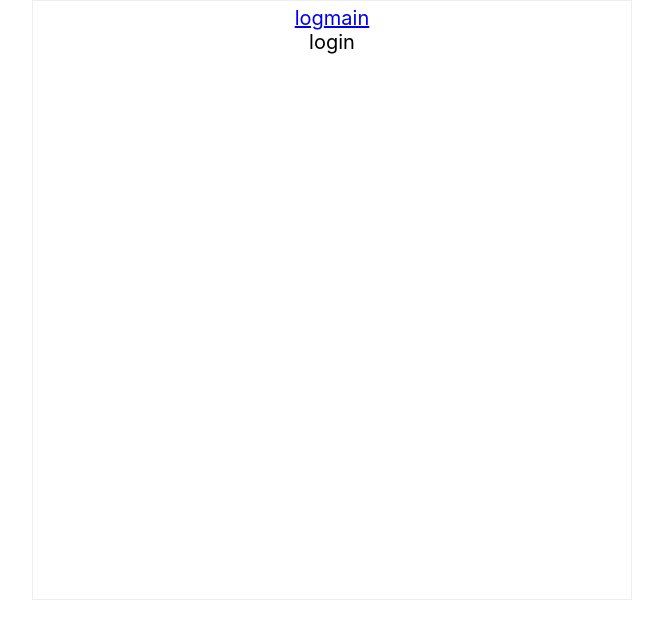
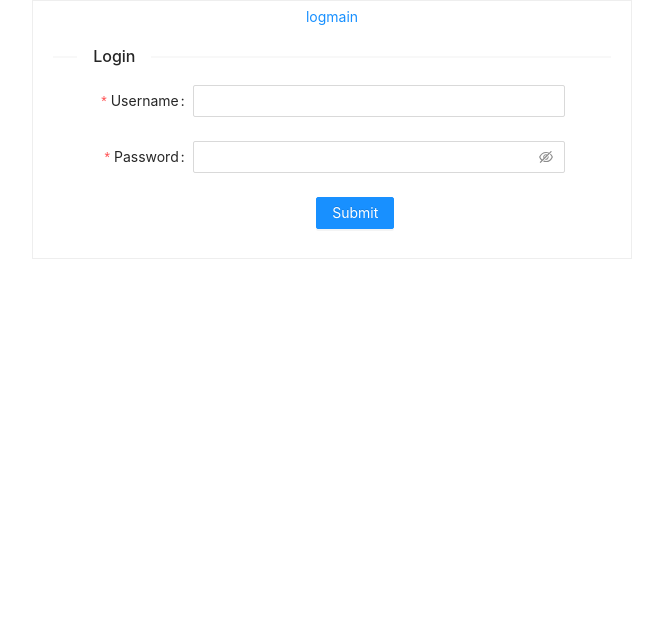
Before and after one commit to kozzztia/ListApp, a React (Create React App) app: page /login in a window 1280 px wide. Shown: the top 638 px of the page, without its empty margins (308-971 px from the left). Built offline with nearby package versions, Linux system fonts and the light colour scheme.

Commit message:
login form

```diff
--- a/package.json
+++ b/package.json
@@ -10,6 +10,7 @@
     "@types/node": "^16.18.3",
     "@types/react": "^18.0.24",
     "@types/react-dom": "^18.0.8",
+    "antd": "^4.24.1",
     "react": "^18.2.0",
     "react-dom": "^18.2.0",
     "react-router-dom": "^6.4.2",
--- a/src/App.css
+++ b/src/App.css
@@ -1,11 +1,8 @@
-
-
 
 .App {
     text-align: center;
     margin:0 auto;
-    padding:5px;
+    padding: 5px 20px;
     max-width: 600px;
-    min-height: 600px;
     border: 1px solid #eee;
 }
--- a/src/App.tsx
+++ b/src/App.tsx
@@ -1,11 +1,13 @@
 import React, {useState} from 'react';
 import './App.css';
+import 'antd/dist/antd.css';
 import {Route, Routes} from "react-router-dom";
 import PrivateRoutesHoc from "./privateHocs/PrivateRoutesHoc";
 import Landing from "./Components/Landing";
+import LoginPage from "./Login-page/LoginPage";
 
 function App() {
-    const [isAuth , setIsAuth] = useState<boolean>(false)
+    const [isAuth , setIsAuth] = useState<boolean>(true)
   return (
     <div className="App">
         <Routes>
@@ -15,7 +17,7 @@ function App() {
                     <Route path="main/:id" element={<p>id</p>} />
                 </Route>
                 <Route path="*" element={<p>There's nothing here: 404!</p>} />
-                <Route path="login" element={<p>login</p>} />
+                <Route path="login" element={<LoginPage/>} />
             </Route>
         </Routes>
     </div>
--- /dev/null
+++ b/src/Login-page/LoginPage.tsx
@@ -0,0 +1,42 @@
+import React from 'react';
+import {Button, Checkbox, Divider, Form, Input} from "antd";
+
+const LoginPage = () => {
+    return (
+        <>
+            <Divider orientation={"left"}>Login</Divider>
+        <Form
+            name="basic"
+            labelCol={{ span: 6 }}
+            wrapperCol={{ span: 16 }}
+            initialValues={{ remember: true }}
+            onFinish={(e) => console.log(e)}
+            autoComplete="off"
+        >
+            <Form.Item
+                label="Username"
+                name="username"
+                rules={[{ required: true, message: 'Please input your username!' }]}
+            >
+                <Input />
+            </Form.Item>
+
+            <Form.Item
+                label="Password"
+                name="password"
+                rules={[{ required: true, message: 'Please input your password!' }]}
+            >
+                <Input.Password />
+            </Form.Item>
+
+            <Form.Item wrapperCol={{ offset: 5, span: 16 }}>
+                <Button type="primary" htmlType="submit">
+                    Submit
+                </Button>
+            </Form.Item>
+        </Form>
+        </>
+    );
+};
+
+export default LoginPage;
```
Also changed, not shown: src/Login-page/loginPage.tsx (deleted, +0 -11 lines), 1 other file (tests, documents, lock files or other folders).
